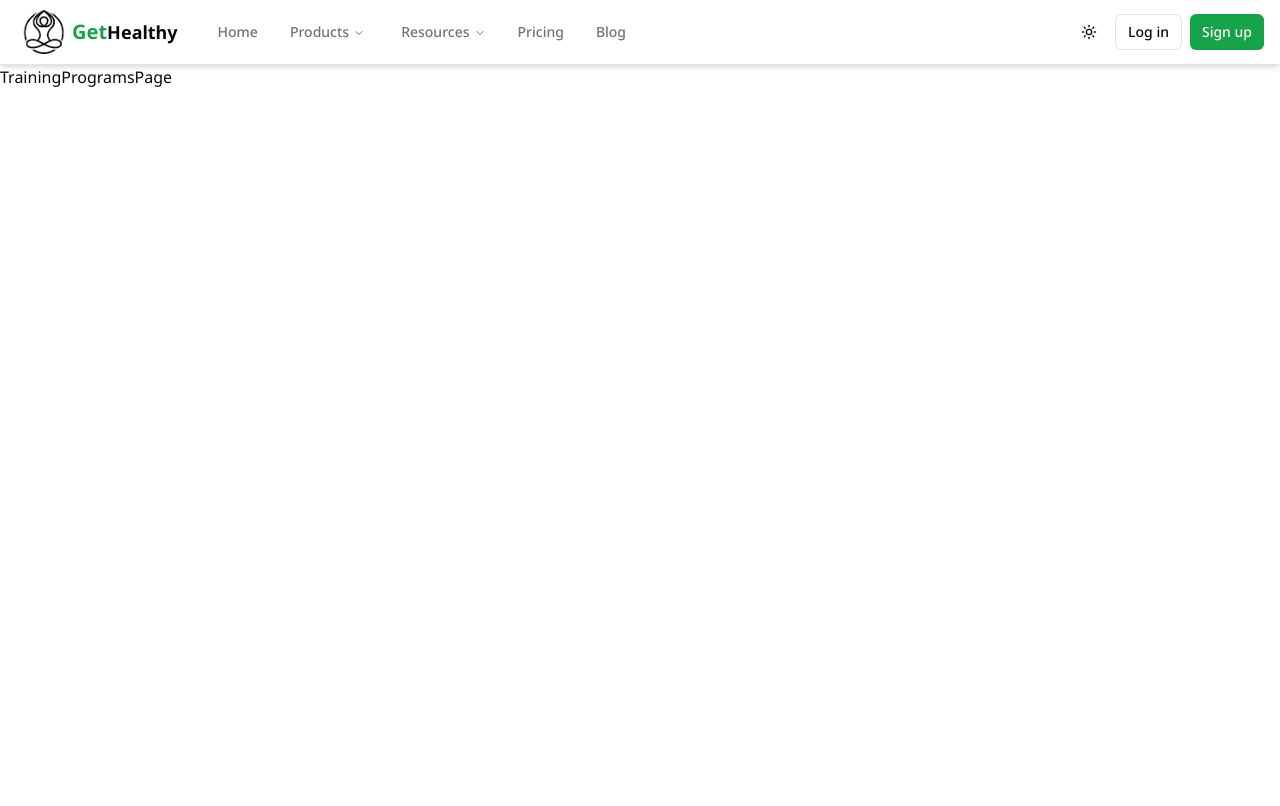
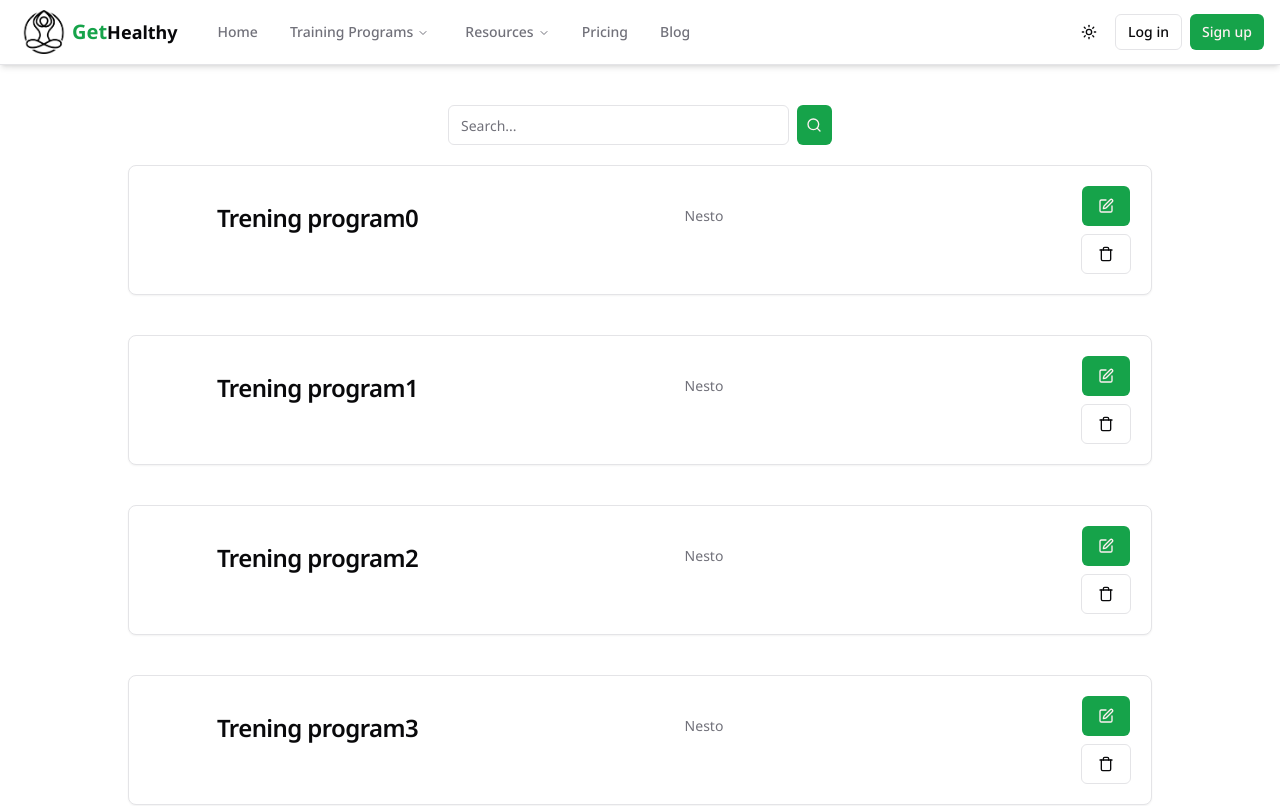
Before and after one commit to Milan-Kovacevic/GetHealthy, a React (Vite) app in the folder gh-client/: page /programs in a window 1280 px wide. Shown: the top 806 px of the page. Built offline with nearby package versions, Linux system fonts and the light colour scheme.

Commit message:
Added needed components and work on AllTrainingPrograms layout

```diff
--- a/gh-client/package.json
+++ b/gh-client/package.json
@@ -4,7 +4,7 @@
   "version": "0.0.0",
   "type": "module",
   "scripts": {
-    "dev": "vite",
+    "dev": "vite --host",
     "build": "tsc -b && vite build",
     "lint": "eslint .",
     "preview": "vite preview"
--- /dev/null
+++ b/gh-client/src/components/ui/infnite-scroll.tsx
@@ -0,0 +1,76 @@
+import * as React from 'react';
+
+interface InfiniteScrollProps {
+  isLoading: boolean;
+  hasMore: boolean;
+  next: () => unknown;
+  threshold?: number;
+  root?: Element | Document | null;
+  rootMargin?: string;
+  reverse?: boolean;
+  children?: React.ReactNode;
+}
+
+export default function InfiniteScroll({
+  isLoading,
+  hasMore,
+  next,
+  threshold = 1,
+  root = null,
+  rootMargin = '0px',
+  reverse,
+  children,
+}: InfiniteScrollProps) {
+  const observer = React.useRef<IntersectionObserver>();
+  // This callback ref will be called when it is dispatched to an element or detached from an element,
+  // or when the callback function changes.
+  const observerRef = React.useCallback(
+    (element: HTMLElement | null) => {
+      let safeThreshold = threshold;
+      if (threshold < 0 || threshold > 1) {
+        console.warn(
+          'threshold should be between 0 and 1. You are exceed the range. will use default value: 1',
+        );
+        safeThreshold = 1;
+      }
+      // When isLoading is true, this callback will do nothing.
+      // It means that the next function will never be called.
+      // It is safe because the intersection observer has disconnected the previous element.
+      if (isLoading) return;
+
+      if (observer.current) observer.current.disconnect();
+      if (!element) return;
+
+      // Create a new IntersectionObserver instance because hasMore or next may be changed.
+      observer.current = new IntersectionObserver(
+        (entries) => {
+          if (entries[0].isIntersecting && hasMore) {
+            next();
+          }
+        },
+        { threshold: safeThreshold, root, rootMargin },
+      );
+      observer.current.observe(element);
+    },
+    [hasMore, isLoading, next, threshold, root, rootMargin],
+  );
+
+  const flattenChildren = React.useMemo(() => React.Children.toArray(children), [children]);
+
+  return (
+    <>
+      {flattenChildren.map((child, index) => {
+        if (!React.isValidElement(child)) {
+          process.env.NODE_ENV === 'development' &&
+            console.warn('You should use a valid element with InfiniteScroll');
+          return child;
+        }
+
+        const isObserveTarget = reverse ? index === 0 : index === flattenChildren.length - 1;
+        const ref = isObserveTarget ? observerRef : null;
+        // @ts-ignore ignore ref type
+        return React.cloneElement(child, { ref });
+      })}
+    </>
+  );
+}
--- /dev/null
+++ b/gh-client/src/pages/shared/Delete.tsx
@@ -0,0 +1,42 @@
+import {
+  AlertDialogAction,
+  AlertDialogCancel,
+  AlertDialogContent,
+  AlertDialogDescription,
+  AlertDialogTitle,
+  AlertDialogTrigger,
+  AlertDialog,
+  AlertDialogFooter,
+  AlertDialogHeader,
+} from "@/components/ui/alert-dialog";
+import { Button } from "@/components/ui/button";
+import { Trash } from "lucide-react";
+
+type AlertDialogProps = {
+  description: string;
+  title: string;
+  className: string;
+};
+
+export const Delete = (props: AlertDialogProps) => {
+  return (
+    <AlertDialog>
+      <AlertDialogTrigger asChild>
+        <Button className={props.className} variant="outline">
+          <Trash></Trash>
+        </Button>
+      </AlertDialogTrigger>
+      <AlertDialogContent>
+        <AlertDialogHeader>
+          <AlertDialogTitle>{props.title}</AlertDialogTitle>
+          <AlertDialogDescription>{props.description}
+          </AlertDialogDescription>
+        </AlertDialogHeader>
+        <AlertDialogFooter>
+          <AlertDialogCancel>Cancel</AlertDialogCancel>
+          <AlertDialogAction>Continue</AlertDialogAction>
+        </AlertDialogFooter>
+      </AlertDialogContent>
+    </AlertDialog>
+  );
+};
--- a/gh-client/src/pages/shared/Navbar.tsx
+++ b/gh-client/src/pages/shared/Navbar.tsx
@@ -1,4 +1,4 @@
-import { Book, Menu, Sunset, Trees, Zap } from "lucide-react";
+import { Book, GlassWater, Menu, Sunset, Trees, Zap } from "lucide-react";
 
 import {
   Accordion,
@@ -30,25 +30,16 @@ import ThemeToggle from "@/components/primitives/ThemeToggle";
 
 const subMenuItemsOne = [
   {
-    title: "Blog",
-    description: "The latest industry news, updates, and info",
-    icon: <Book className="size-5 shrink-0" />,
+    title: "Pregled",
+    description: "Pretražite planove treninga",
+    icon: <GlassWater className="size-5 shrink-0" />,
+    link: "/programs",
   },
   {
-    title: "Compnay",
-    description: "Our mission is to innovate and empower the world",
+    title: "Upravljanje",
+    description: "Upravljajte svojim planovima treninga",
     icon: <Trees className="size-5 shrink-0" />,
-  },
-  {
-    title: "Careers",
-    description: "Browse job listing and discover our workspace",
-    icon: <Sunset className="size-5 shrink-0" />,
-  },
-  {
-    title: "Support",
-    description:
-      "Get in touch with our support team or visit our community forums",
-    icon: <Zap className="size-5 shrink-0" />,
+    link:"/programs/manage"
   },
 ];
 
@@ -126,18 +117,18 @@ const DesktopNavbar = () => {
             <NavigationMenuList>
               <NavigationMenuItem className="text-muted-foreground">
                 <NavigationMenuTrigger>
-                  <span>Products</span>
+                  <span>Training Programs</span>
                 </NavigationMenuTrigger>
                 <NavigationMenuContent>
                   <ul className="w-80 p-3">
                     <NavigationMenuLink>
                       {subMenuItemsOne.map((item, idx) => (
                         <li key={idx}>
-                          <a
+                          <Link
                             className={cn(
                               "flex select-none gap-4 rounded-md p-3 leading-none no-underline outline-none transition-colors hover:bg-accent hover:text-accent-foreground focus:bg-accent focus:text-accent-foreground"
                             )}
-                            href="#"
+                            to={item.link}
                           >
                             {item.icon}
                             <div>
@@ -148,7 +139,7 @@ const DesktopNavbar = () => {
                                 {item.description}
                               </p>
                             </div>
-                          </a>
+                          </Link>
                         </li>
                       ))}
                     </NavigationMenuLink>
@@ -162,11 +153,11 @@ const DesktopNavbar = () => {
                     <NavigationMenuLink>
                       {subMenuItemsTwo.map((item, idx) => (
                         <li key={idx}>
-                          <a
+                          <Link
                             className={cn(
                               "flex select-none gap-4 rounded-md p-3 leading-none no-underline outline-none transition-colors hover:bg-accent hover:text-accent-foreground focus:bg-accent focus:text-accent-foreground"
                             )}
-                            href="#"
+                            to="#"
                           >
                             {item.icon}
                             <div>
@@ -177,7 +168,7 @@ const DesktopNavbar = () => {
                                 {item.description}
                               </p>
                             </div>
-                          </a>
+                          </Link>
                         </li>
                       ))}
                     </NavigationMenuLink>
--- /dev/null
+++ b/gh-client/src/pages/shared/Search.tsx
@@ -0,0 +1,33 @@
+import { Input } from "@/components/ui/input";
+import { useState } from "react";
+import { Search as SearchIcon } from "lucide-react";
+import { Button } from "@/components/ui/button";
+
+export const Search = () => {
+  const [searchQuery, setSearchQuery] = useState("");
+
+  const handleSearch = (e: React.FormEvent) => {
+    e.preventDefault();
+    // Implement your search logic here
+    console.log("Searching for:", searchQuery);
+  };
+
+  return (
+    <form
+      onSubmit={handleSearch}
+      className="flex w-full max-w-sm items-center space-x-2"
+    >
+      <Input
+        type="text"
+        placeholder="Search..."
+        value={searchQuery}
+        onChange={(e) => setSearchQuery(e.target.value)}
+        className="flex-grow"
+      />
+      <Button type="submit" size="icon">
+        <SearchIcon className="h-4 w-4" />
+        <span className="sr-only">Search</span>
+      </Button>
+    </form>
+  );
+};
--- /dev/null
+++ b/gh-client/src/pages/training-programs/ManageTrainingProgramsPage.tsx
@@ -0,0 +1,7 @@
+import { Delete } from "../shared/Delete";
+
+export const ManageTrainingProgramsPage = () => {
+  return <div>
+    <Delete className="m-1" description="nesto" title="nesto drugo"></Delete>
+  </div>;
+};
--- a/gh-client/src/pages/training-programs/TrainingProgramsPage.tsx
+++ b/gh-client/src/pages/training-programs/TrainingProgramsPage.tsx
@@ -1,7 +1,46 @@
-import React from "react";
+import { useState } from "react";
+import InfiniteScroll from "@/components/ui/infnite-scroll";
+import { Search } from "../shared/Search";
+import { TrainingProgramCard } from "./components/TrainingProgramCard";
 
-function TrainingProgramsPage() {
-  return <div>TrainingProgramsPage</div>;
-}
+const TrainingProgramsPage = () => {
+  const [items, setItems] = useState(Array.from({ length: 20 }));
+  const [hasMore, setHasMore] = useState(true);
+
+  const fetchMoreData = () => {
+    // Simulate fetching more data
+    if (items.length >= 100) {
+      setHasMore(false);
+      return;
+    }
+    setTimeout(() => {
+      setItems((prevItems) => [...prevItems, ...Array.from({ length: 20 })]);
+    }, 1500);
+  };
+
+  return (
+    <section className="relative overflow-hidden px-2 h-full">
+      <div className="container mx-auto my-auto h-full">
+        <div className="mx-auto flex max-w-5xl flex-col items-center py-10">
+          <Search></Search>
+          <InfiniteScroll
+            next={fetchMoreData} // Function to fetch more data
+            hasMore={hasMore} // Boolean to track if more data is available
+            isLoading={false}
+          >
+            {items.map((_, index) => (
+              <TrainingProgramCard
+                title={"Trening program" + index.toString()}
+                description="Nesto"
+                key={index}
+                img="https://cdn-icons-png.flaticon.com/512/9584/9584876.png"
+              ></TrainingProgramCard>
+            ))}
+          </InfiniteScroll>
+        </div>
+      </div>
+    </section>
+  );
+};
 
 export default TrainingProgramsPage;
--- /dev/null
+++ b/gh-client/src/pages/training-programs/components/TrainingProgramCard.tsx
@@ -0,0 +1,37 @@
+import { Button } from "@/components/ui/button";
+import {
+  Card,
+  CardContent,
+  CardDescription,
+  CardFooter,
+  CardTitle,
+} from "@/components/ui/card";
+import { Delete } from "@/pages/shared/Delete";
+import { Edit } from "lucide-react";
+
+type TrainingProgramCardProps = {
+  title: string;
+  description: string;
+  img: string;
+  key: number;
+};
+
+export function TrainingProgramCard(props: TrainingProgramCardProps) {
+  return (
+    <Card className="w-full m-5 flex" key={props.key}>
+      <CardContent>
+
+      </CardContent>
+      <CardTitle className="w-full m-10">{props.title}</CardTitle>
+      <CardDescription className="m-10">{props.description}</CardDescription>
+      <div className="flex justify-end w-full">
+        <CardFooter className="flex p-2 flex-col m-2">
+          <Button className="m-1">
+            <Edit></Edit>
+          </Button>
+          <Delete className="m-1" description="nesto" title="Brisi"></Delete>
+        </CardFooter>
+      </div>
+    </Card>
+  );
+}
--- a/gh-client/src/router/Router.tsx
+++ b/gh-client/src/router/Router.tsx
@@ -8,6 +8,7 @@ import LoginPage from "@/pages/login/LoginPage";
 import RegisterPage from "@/pages/register/RegisterPage";
 import MainLayout from "@/layouts/MainLayout";
 import TrainingProgramsPage from "@/pages/training-programs/TrainingProgramsPage";
+import { ManageTrainingProgramsPage } from "@/pages/training-programs/ManageTrainingProgramsPage";
 
 const router = createBrowserRouter([
   {
@@ -23,7 +24,18 @@ const router = createBrowserRouter([
           // Routes for every role
           {
             path: "/programs",
-            element: <TrainingProgramsPage />,
+            children: [
+              {
+                index: true,
+                element: <TrainingProgramsPage></TrainingProgramsPage>,
+              },
+              {
+                path: "manage",
+                element: (
+                  <ManageTrainingProgramsPage></ManageTrainingProgramsPage>
+                ),
+              },
+            ],
           },
           // Routes for trainers only
           {},
```
